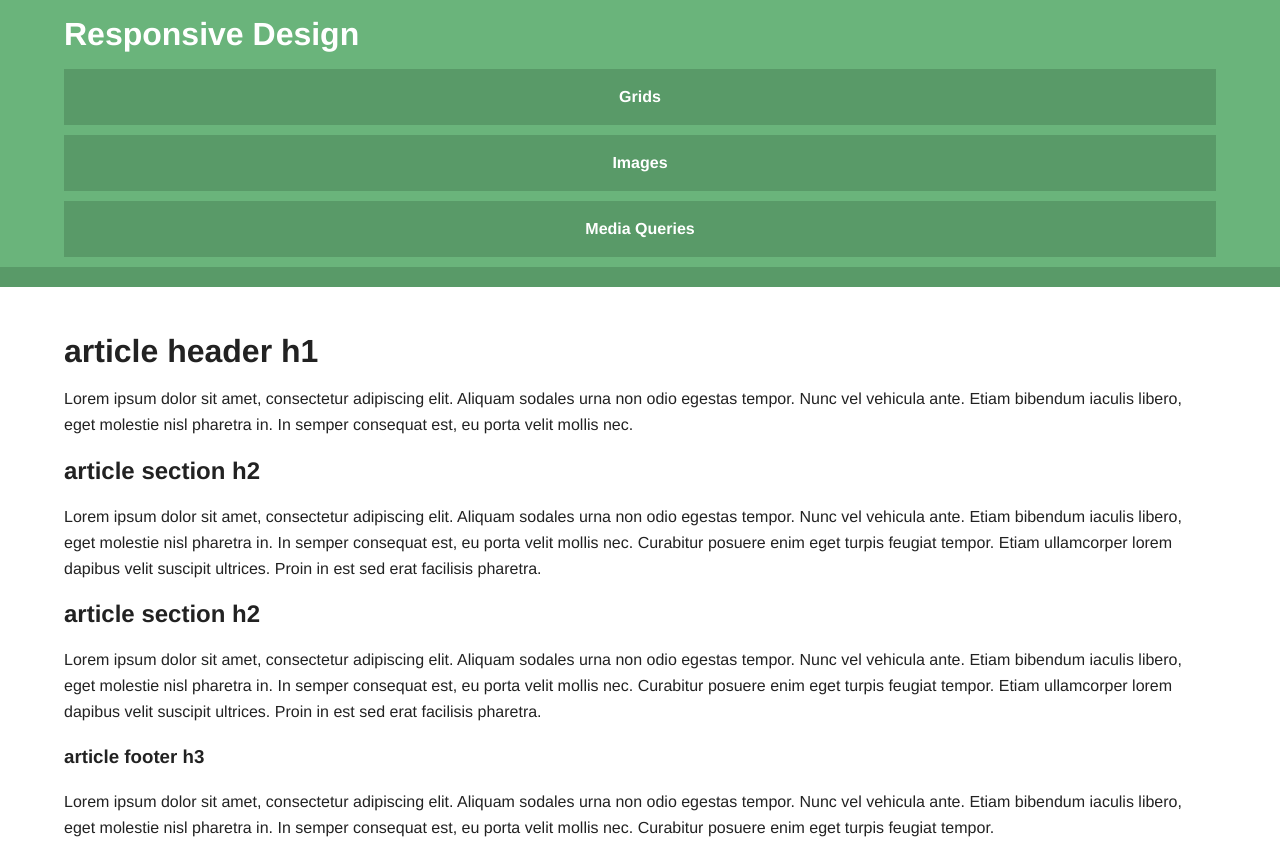
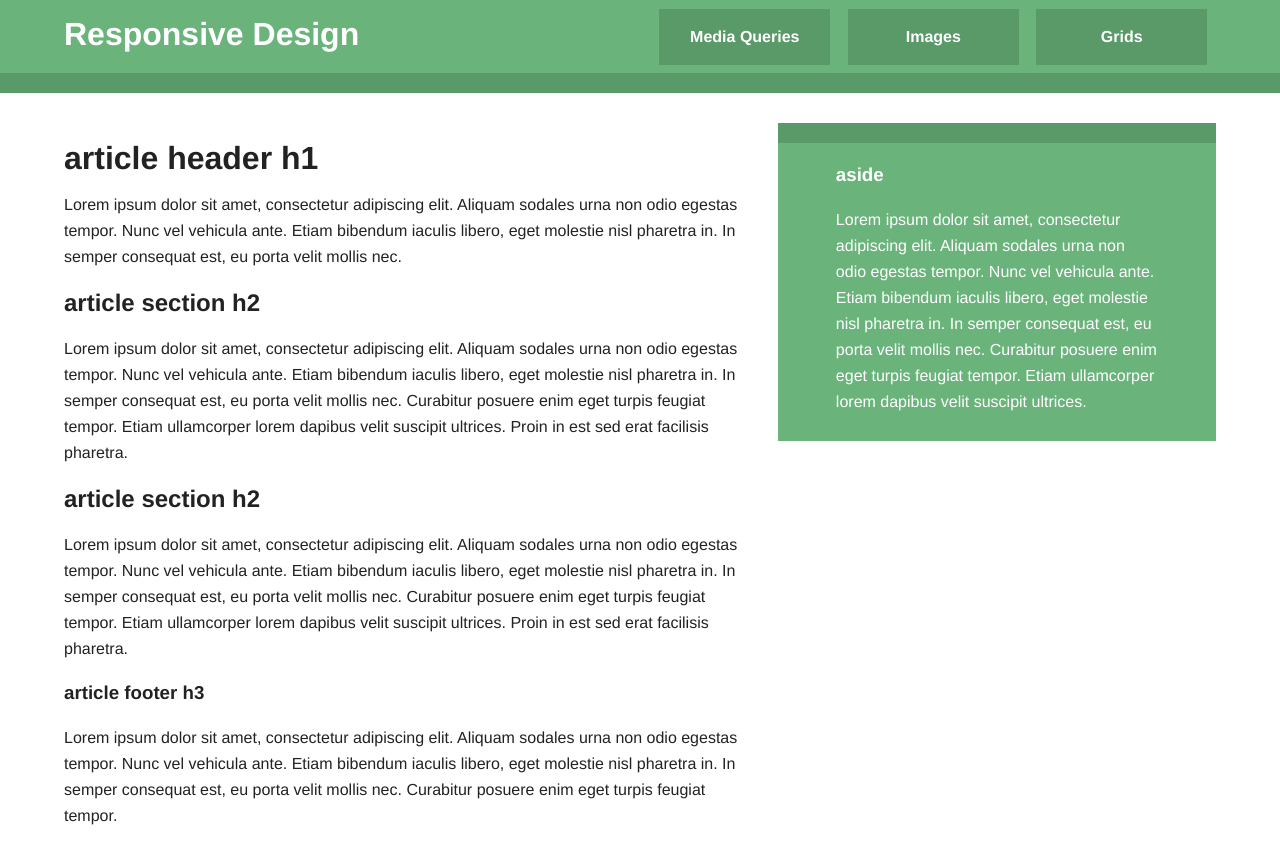
Before and after one commit to pokojt/responsiveDesignTemplate, a plain HTML site: page index.html in a window 1280 px wide. Shown: the top 844 px of the page. Drawn offline with Linux system fonts and the light colour scheme.

Commit message:
Add taylor's media queries for practice

```diff
--- a/css/main.css
+++ b/css/main.css
@@ -92,8 +92,47 @@ nav a:hover {
 Media Queries
 *************************/
 
+/*Taylor's media queries practice */
 
+@media screen and (min-width: 600px) {
+  nav a {
+    float: left;
+    width: 30%;
+    margin: 0 0 0 3%;
+    margin-bottom: 0;
+  }
+}
 
+@media screen and (min-width: 800px) {
+  .main article {
+    float: left;
+    width: 60%;
+  }
+  .main aside {
+    float: right;
+    width: 38%;
+  }
+}
+
+@media screen and (min-width: 1000px) {
+  .title {
+    float: left;
+  }
+  nav {
+    overflow: auto;
+  }
+  nav a{
+    float: right;
+    width: 20%;
+    margin: 1% 1% 1% 1%;
+  }
+}
+
+@media screen and (min-width: 1600px) {
+  nav a {
+    width: 13%;
+  }
+}
 
 /*** TREE HOUSE MEDIA QUERIES **/
 
```
